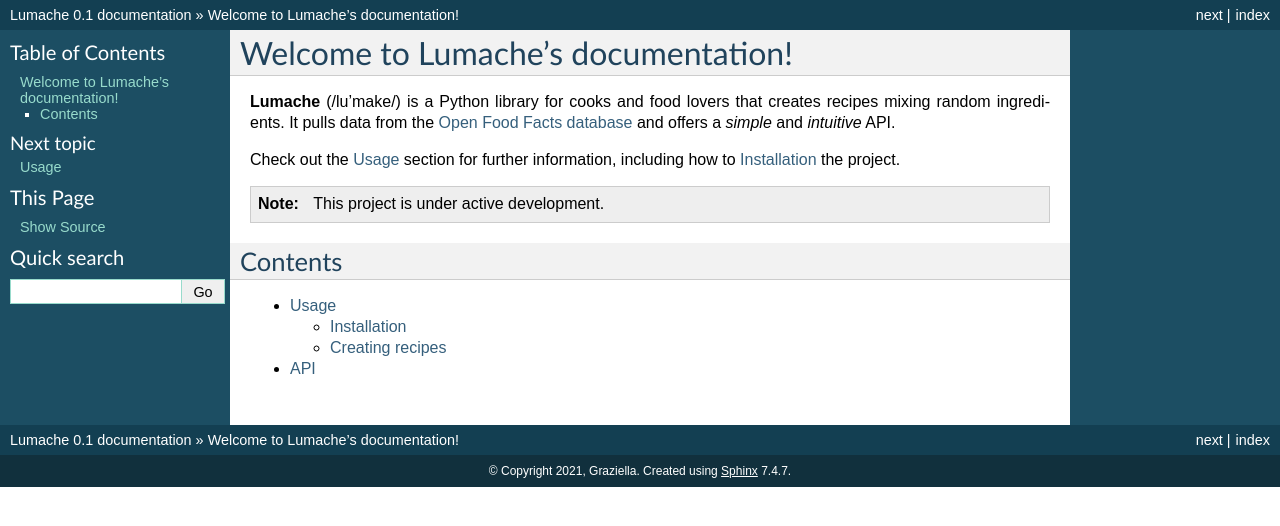
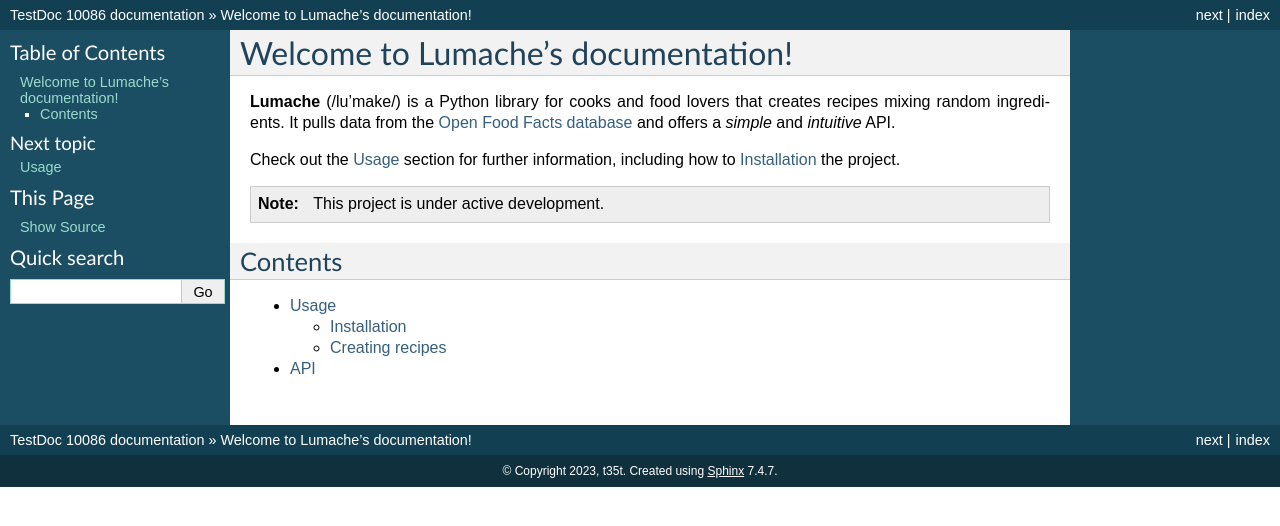
Before and after one commit to BenueLin/testdocs, a Sphinx documentation site: the page built from docs/source/index.rst, in a window 1280 px wide. Shown: the top 526 px of the page. Built offline with Sphinx 7.4.7, drawn with Linux system fonts in a browser that asks for light colours.

Commit message:
Update conf.py

```diff
--- a/docs/source/conf.py
+++ b/docs/source/conf.py
@@ -2,12 +2,12 @@
 
 # -- Project information
 
-project = 'Lumache'
-copyright = '2021, Graziella'
-author = 'Graziella'
+project = 'TestDoc'
+copyright = '2023, t35t'
+author = 't35t'
 
-release = '0.1'
-version = '0.1.0'
+release = '10086'
+version = '0.1.x'
 
 # -- General configuration
 
```
